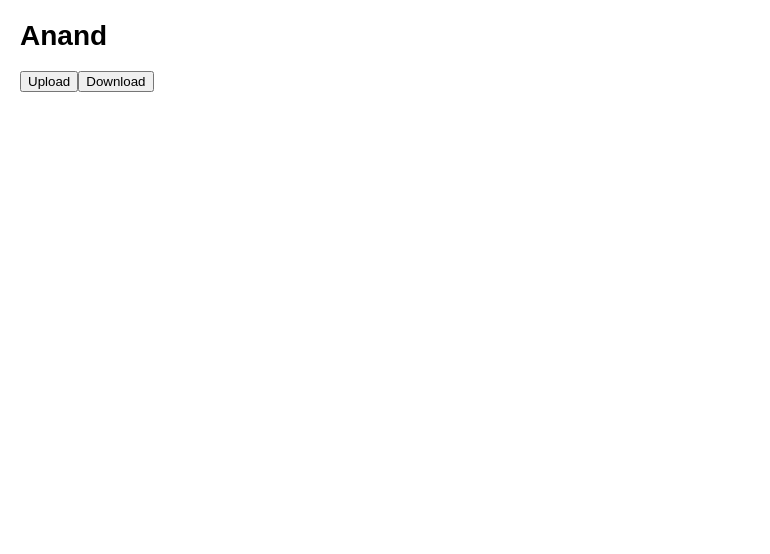
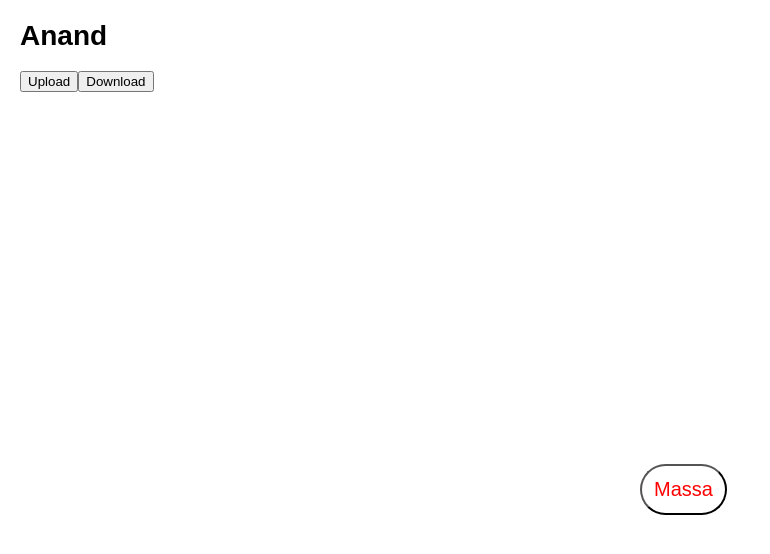
Before and after one commit to Art-Finers/GGH-3, a React (Create React App) app in the folder frontend/: page / in a window 1280 px wide. Shown: the top 554 px of the page, without its empty margins (0-770 px from the left). Built offline with nearby package versions, Linux system fonts and the light colour scheme.

Commit message:
un bouton moche

```diff
--- a/frontend/package.json
+++ b/frontend/package.json
@@ -20,6 +20,7 @@
     "web"
   ],
   "dependencies": {
+    "@emotion/styled": "^11.10.5",
     "@massalabs/massa-web3": "1.10.13",
     "@testing-library/jest-dom": "^5.16.5",
     "@testing-library/react": "^13.4.0",
--- /dev/null
+++ b/frontend/src/Massa.tsx
@@ -0,0 +1,19 @@
+import React from "react";
+import styled from '@emotion/styled';
+
+const Button = styled.button`
+    border-radius: 100;
+    background-color: white;
+    position: relative;
+    margin-top:30%;
+    color: red;
+    margin-left:50%;
+    border-radius:50px;
+    font-size:20px;
+    padding:12px;
+    hover:
+`
+
+export default function Massa() {
+      return (<Button>Massa</Button>);
+  }
--- a/frontend/src/index.tsx
+++ b/frontend/src/index.tsx
@@ -3,10 +3,12 @@ import ReactDOM from 'react-dom';
 import './index.css';
 import SampleLoader from './App';
 import reportWebVitals from './reportWebVitals';
+import Massa from './Massa';
 
 ReactDOM.render(
   <React.StrictMode>
     <SampleLoader />
+    <Massa />
   </React.StrictMode>,
   document.getElementById('root')
 );
```
Also changed, not shown: 1 other file (tests, documents, lock files or other folders).
